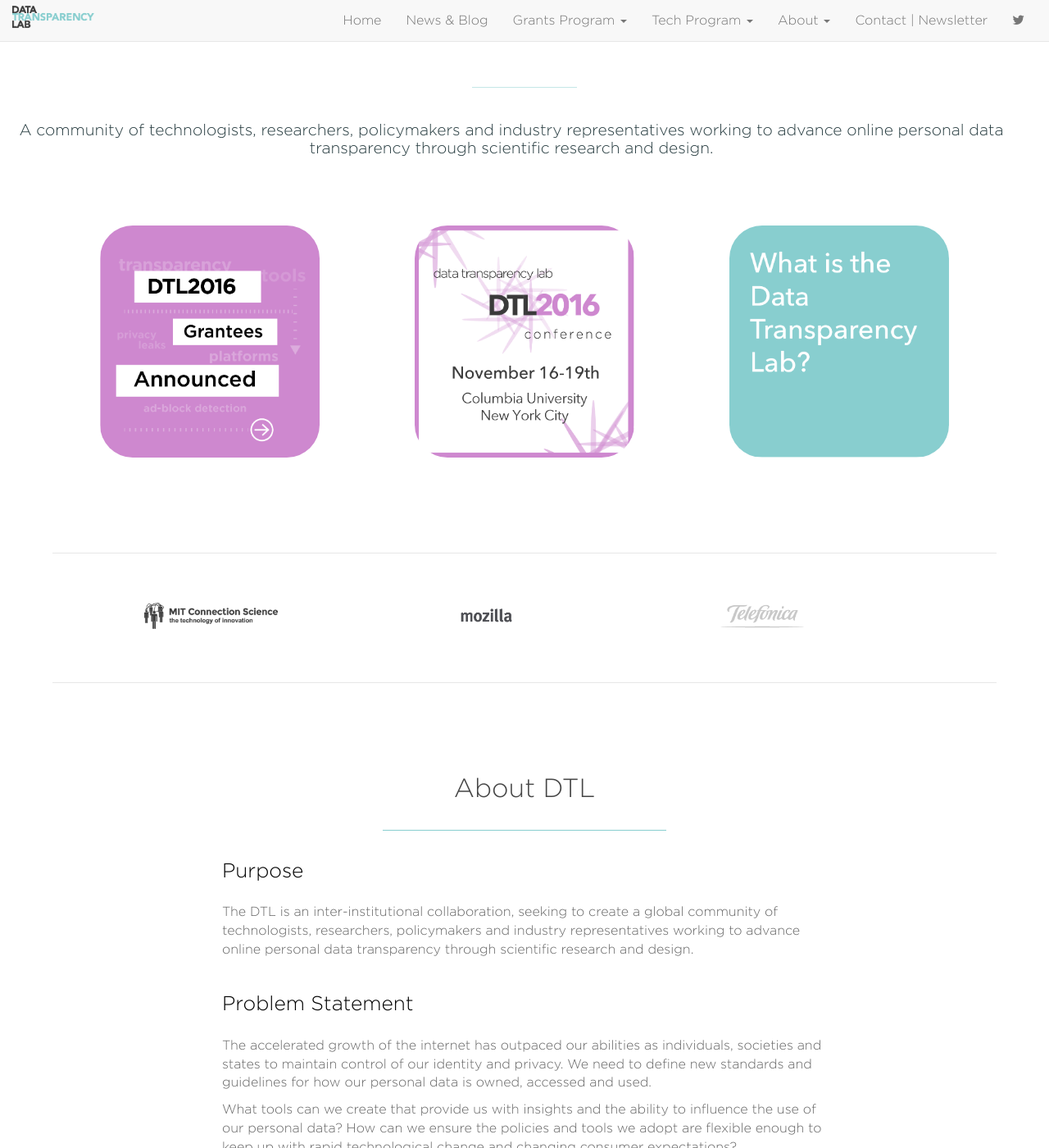
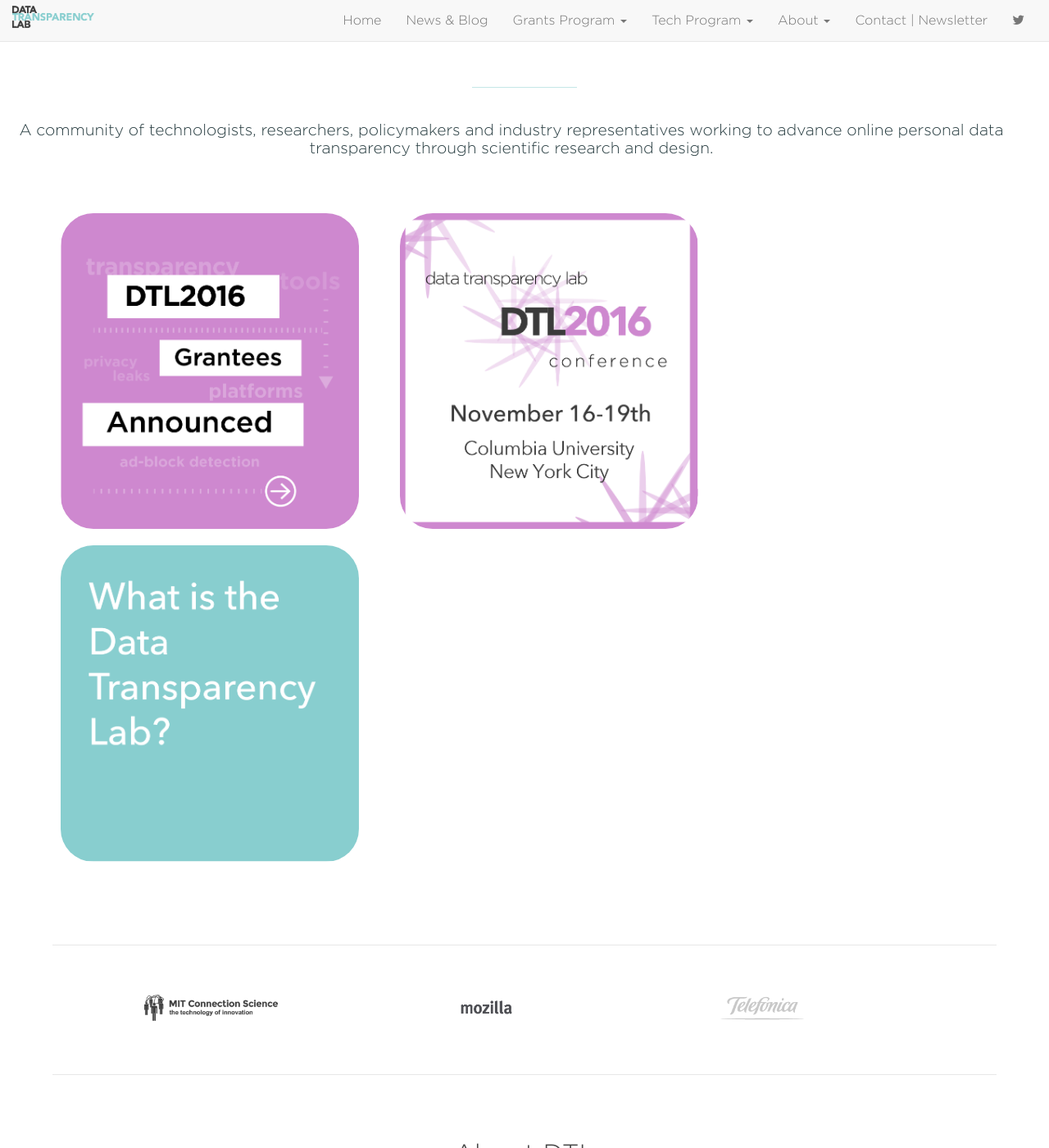
Before and after one commit to datatransparencylab/datatransparencylab.github.io, a Jekyll site: the page built from index.html, in a window 1280 px wide and 1400 px high, scrolled down 244 px. Shown: the whole window at 82% size. Built offline with Jekyll 4.4.1, drawn with Linux system fonts in a browser that asks for light colours; some web fonts are replaced; comment, search, counter and statistics services are not loaded.

Commit message:
fixing grid stuff for mobile screens

```diff
--- a/index.html
+++ b/index.html
@@ -25,52 +25,36 @@
 </section>
 
 <section id="introduction" class="section2">
-	<section id="headliners">
-<div class="container-fluid">
+	<div id="headliners">
 
+<!-- <div class="container-fluid padded-bottom"> -->
 		<div class="row">
-
-		<div class="col-md-4 headliner ">
-				<a href="{{ site.baseurl}}/grantees2016.html" class="responsive-img"><img title="DTL2016 Grantees Announced!"src="./images/headliners/mainHeadliners-10.png"></a>
-
+			<div class="col-xs-12 col-sm-4 headliner">
+				<a href="{{ site.baseurl}}/grantees2016.html">
+					<img title="DTL2016 Grantees Announced!" src="./images/headliners/mainHeadliners-10.png" class="img-responsive">
+				</a>
 			</div>
-			<div class="col-md-4 headliner">
-				<a href="http://dtlconferences.org" class="responsive-img"><img title="Save the Date: DTL2016" src="./images/headliners/mainHeadliners-05.png"></a>
-
-
-
+ <!-- <div class="clearfix visible-xs"></div>	 -->
+			<div class="col-xs-12 col-sm-4 headliner">
+				<a href="http://dtlconferences.org">
+					<img title="Save the Date: DTL2016" src="./images/headliners/mainHeadliners-05.png" class="img-responsive">
+				</a>
 			</div>
-<div class="col-md-4 headliner">
-	<a href="#about" class="responsive-img headliner"><img title="What is the Data Transparency Lab?"src="./images/headliners/mainHeadliners-03.png"></a>
-
-
+		 <!-- <div class="clearfix visible-xs"></div>	 -->
+		<!-- 	<div class="clearfix visible-xs-block"></div> -->
+			<div class="col-xs-12 col-sm-4 headliner">
+				<a href="#about">
+					<img title="What is the Data Transparency Lab?" src="./images/headliners/mainHeadliners-03.png" class="img-responsive">
+				</a>
 			</div>
 
+		</div>
 
-		</div>
-				<div class="row">
-
-
-			<!-- <div class="col-md-3 headliner">
-				<a href="#about" class="responsive-img headliner"><img title="What is the Data Transparency Lab?"src="./images/headliners/mainHeadliners-03.png"></a>
-
-
-
-			</div> -->
-			<!-- <div class="col-md-3 headliner">
-				<a href="grants-program.html" class="responsive-img headliner"><img title="Grants Program" src="./images/headliners/mainHeadliners-04.png"></a>
-
-			</div> -->
-			<!-- <div class="col-md-3 headliner ">
-				<a href="http://dtlconferences.org/dtl2015.html" class="responsive-img"><img src="./images/headliners/mainHeadliners-05.png"></a>
-
-			</div> -->
-
-		</div>
+ <!-- </div> -->
 		<br>
 		<br>
 
-	</div>
+
 	<br>
 
 		<br>
@@ -78,13 +62,15 @@
 			<div class="container-fluid padded-bottom">
 						<div class="row partner-logos">
 
-						<div class="col-sm-4"><img src="./images/mit_logo.png" class="a-partner-logo"></div>
-							<div class="col-sm-4"><img src="./images/Mozilla-logo.png" class="a-partner-logo"></div>
-							<div class="col-sm-4"><img src="./images/Telefonica-logo.png" class="a-partner-logo"></div>
+						<div class="col-xs-12 col-sm-4"><img src="./images/mit_logo.png" class="a-partner-logo"></div>
+						<div class="clearfix visible-xs"></div>
+							<div class="col-xs-12 col-sm-4"><img src="./images/Mozilla-logo.png" class="a-partner-logo"></div>
+							<div class="clearfix visible-xs"></div>
+							<div class="col-xs-12 col-sm-4"><img src="./images/Telefonica-logo.png" class="a-partner-logo"></div>
 						</div>
 			</div>
 			<div class="section-divider-line"></div>
-	</section>
+	</div>
 </section>
  		<br>
 		<br>
@@ -130,18 +116,13 @@
 	<div class="section-divider-line"></div>
 </section>
 <!-- <section class="section2">	 -->
-		<div class="container-fluid padded-bottom">
+	<!-- 	<div class="container-fluid padded-bottom"  style="float:left;">
 						<div class="row partner-logos">
-						<!-- 	<div class="col-sm-1"></div>
-							<div class="col-sm-2"><a href="dtlODI.html" class="popup2"><img src="./images/ODI_grey-01.png" class="a-partner-logo"></a></div> -->
+
 							<div class="col-sm-4"><img src="./images/mit_logo.png" class="a-partner-logo"></div>
 							<div class="col-sm-4"><img src="./images/Mozilla-logo.png" class="a-partner-logo"></div>
 							<div class="col-sm-4"><img src="./images/Telefonica-logo.png" class="a-partner-logo"></div>
 						</div>
-					<!-- 	<div class="row partner-logos">
-							<div class="col-sm-2"></div>
-							<div class="col-sm-3"><img src="./images/LogoCoDE_grey.png" class="a-partner-logo"></div>
-							<div class="col-sm-4"><img src="./images/youtech-logo.png" class="a-partner-logo"></div>
-							<div class="col-sm-3"><img src="./images/mezzobit.png" class="a-partner-logo" style="height:30px; width:auto;"></div>
-						</div> -->
+
 				</div>
+ -->
--- a/style/main.css
+++ b/style/main.css
@@ -209,11 +209,11 @@
 	display: block;
 	text-align: center;
 	width:100%;
-	/*padding-top:3em;*/
+
 	padding-bottom: 2.667em;
 	padding-left: 5%;
 	padding-right: 5%;
-	padding-bottom: 4.667em;
+	/*padding-bottom: 4.667em;*/
 	background-color: #ffffff;
 }
 
@@ -233,7 +233,7 @@
 }
 
 .section3 a{
-  color: 	#3f4747; lin
+  color: 	#3f4747;
 }
 
 .section3 li {
@@ -280,7 +280,7 @@
 }
 
 .introduction{
-	margin-bottom: 2em;
+	/*margin-bottom: 2em;*/
 }
 
 .introduction-hero{
@@ -914,26 +914,21 @@
 
 
 /*INDEX.html classes */
-#headliners{
 
-
-}
 .headliner{
-padding:25px;
-
-/*max-width: 30%;
-height: auto;*/
+/*padding:25px;*/
+margin: 10px;
 
 }
 .headliner img{
-width: 80%;
+
+/*max-width: 70%;*/
+
 /*rgb(180,224,225)*/
 
 /*-webkit-box-shadow: -1px 3px 5px 0px rgba(0,0,0,0.75);
 -moz-box-shadow: -1px 3px 5px 0px rgba(0,0,0,0.75);
 box-shadow: -1px 3px 5px 0px rgba(0,0,0,0.75);*/
-
-
 border-radius: 40px 40px 40px 40px;
 -moz-border-radius: 40px 40px 40px 40px;
 -webkit-border-radius: 40px 40px 40px 40px;
@@ -945,9 +940,7 @@
 -webkit-box-shadow: 0px 0px 18px 3px rgba(136,206,207,1);
 -moz-box-shadow: 0px 0px 18px 3px rgba(136,206,207,1);
 box-shadow: 0px 0px 18px 3px rgba(136,206,207,1);
-/*-webkit-box-shadow: 0px 0px 12px 0px rgba(193,192,194,1);
--moz-box-shadow: 0px 0px 12px 0px rgba(193,192,194,1);
-box-shadow: 0px 0px 12px 0px rgba(193,192,194,1);*/
+
 
 
 }
```
Also changed, not shown: 3 other files.
